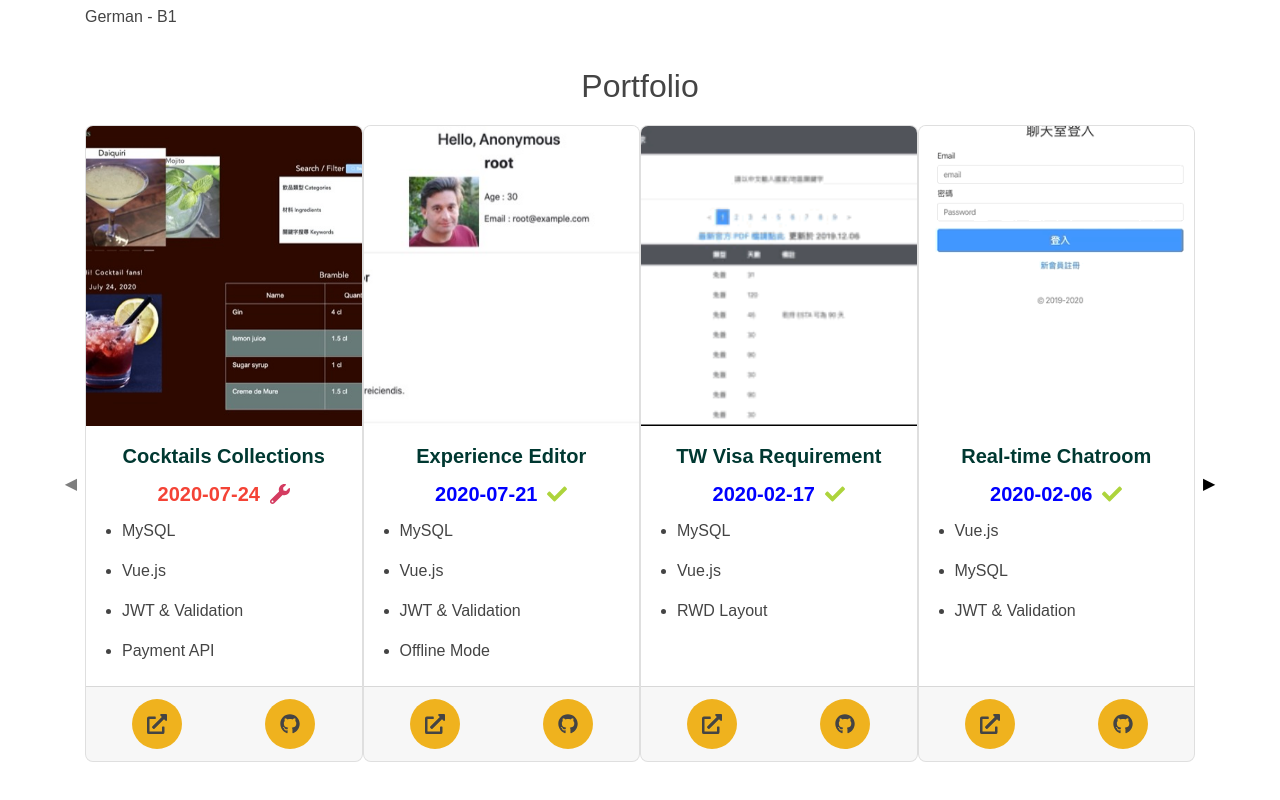
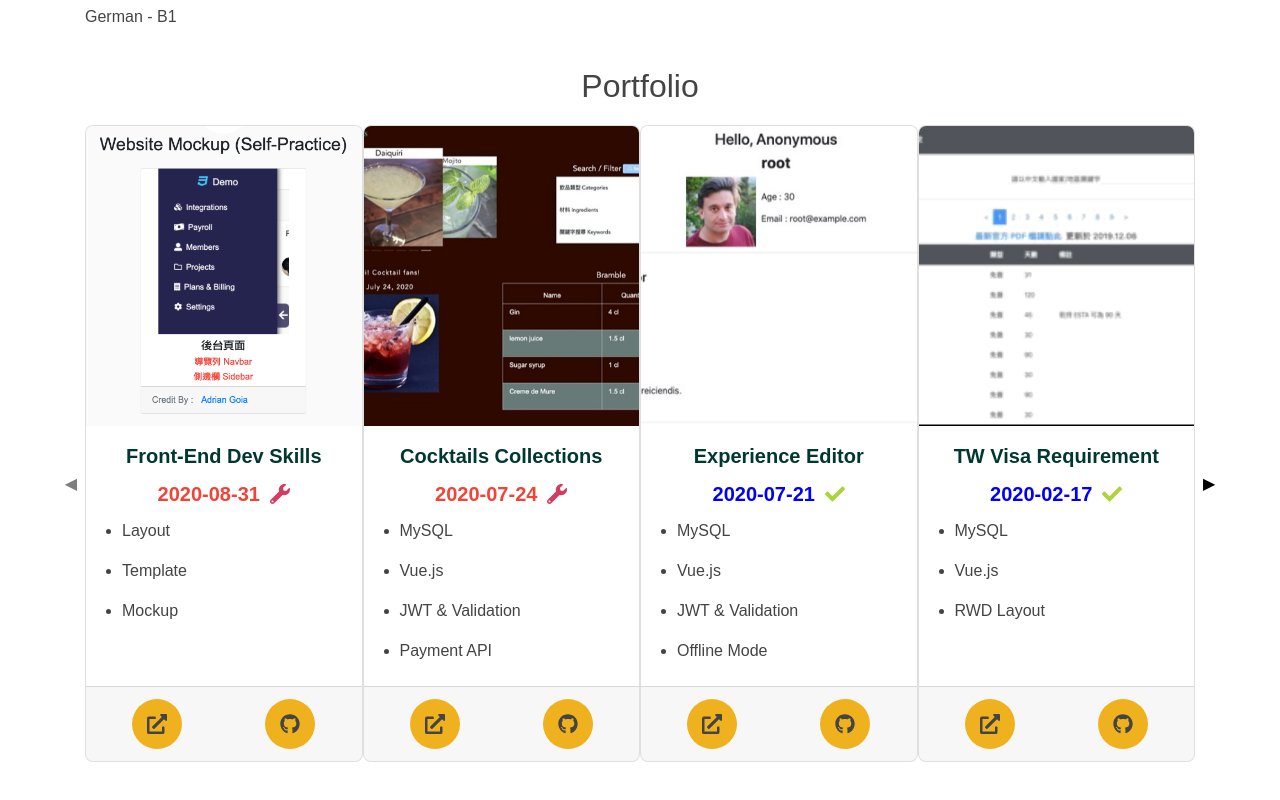
Before and after one commit to andy922200/CV-Resume, a Vue app: page /#/ in a window 1280 px wide. Shown: the part 1880-2680 px from the top of the page. Built offline with nearby package versions, Linux system fonts and the light colour scheme.

Commit message:
Update portfolio

```diff
--- a/src/components/Portfolio.vue
+++ b/src/components/Portfolio.vue
@@ -86,6 +86,15 @@ export default {
   data() {
     return {
       projects: [
+        {
+          title: "Front-End Dev Skills",
+          listItems: ["Layout","Template","Mockup"],
+          finished_time: "2020-08-31",
+          isFinished: false,
+          thumb_img: require("../assets/Website_Mockup.png"),
+          web_url: "https://andy922200.github.io/website-template-mockup/",
+          github_url: "https://github.com/andy922200/website-template-mockup"
+        },
         {
           title: "Cocktails Collections",
           listItems: ["MySQL", "Vue.js", "JWT & Validation", "Payment API"],
```
Also changed, not shown: src/assets/Website_Mockup.png (added).
